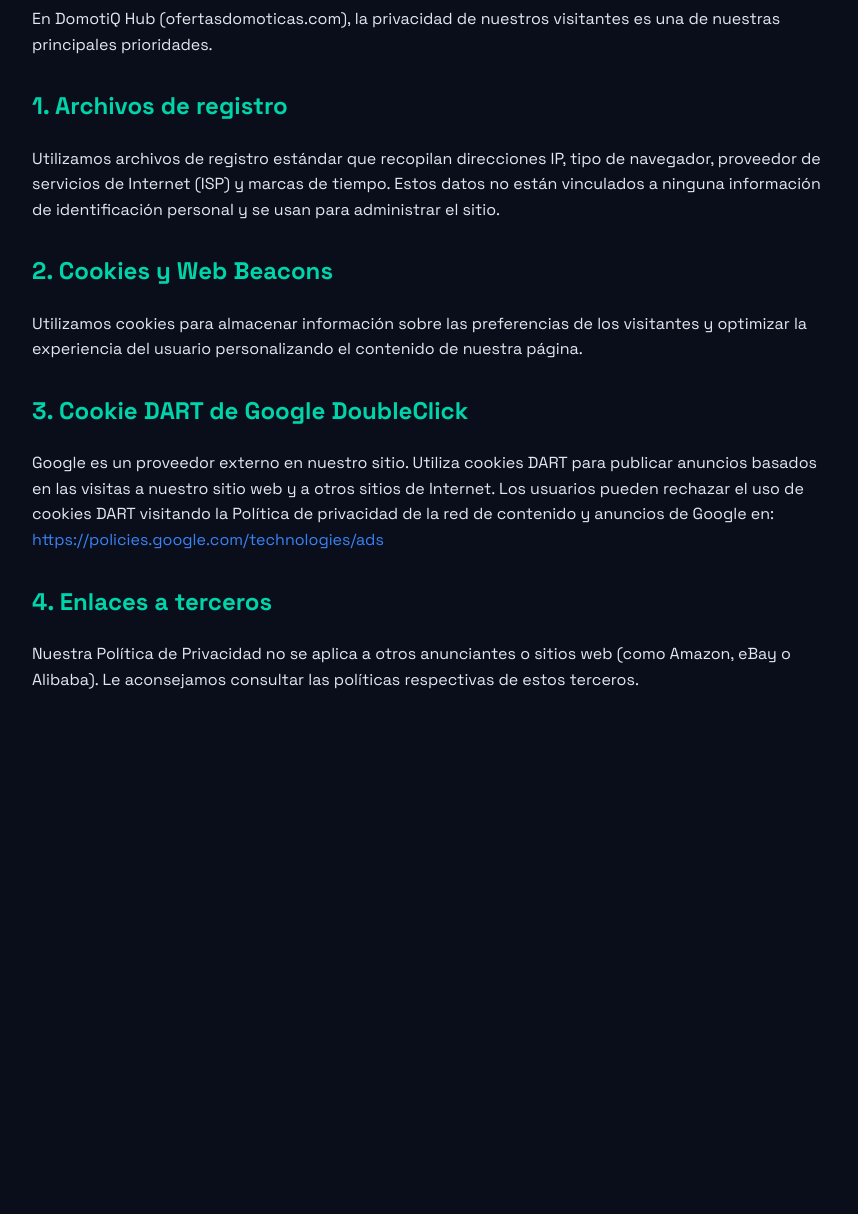
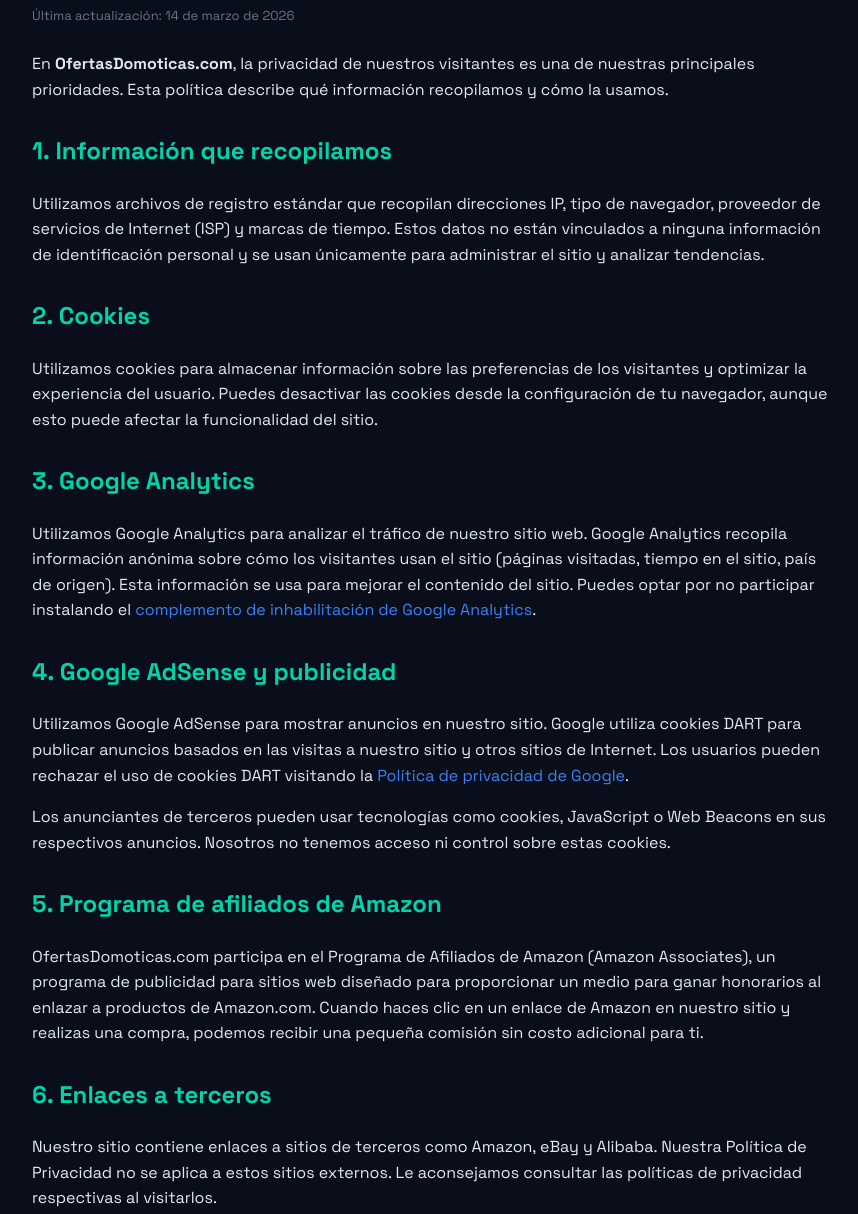
Before and after one commit to Adrianbn06/domotiq-hub, a website: page public/privacidad.html in a window 1280 px wide. Shown: the part 200-1414 px from the top of the page, without its empty margins (208-1066 px from the left). Before the commit the page ends 948 px from the top, so only its background shows below. Drawn offline with Linux system fonts and the light colour scheme.

Commit message:
agregar paginas de contacto y privacidad

```diff
--- a/public/privacidad.html
+++ b/public/privacidad.html
@@ -3,30 +3,47 @@
 <head>
   <meta charset="UTF-8">
   <meta name="viewport" content="width=device-width, initial-scale=1.0">
-  <title>Política de Privacidad | DomotiQ Hub</title>
+  <title>Política de Privacidad | OFertasDomoticas.com</title>
   <link href="https://fonts.googleapis.com/css2?family=Space+Grotesk:wght@300;400;500;600;700&display=swap" rel="stylesheet">
   <style>
     body { font-family: 'Space Grotesk', sans-serif; background: #0a0e1a; color: #e2e8f0; line-height: 1.6; padding: 40px 20px; max-width: 800px; margin: 0 auto; }
     h1, h2 { color: #00d4aa; margin-top: 30px; }
     a { color: #3b82f6; text-decoration: none; }
     .back { display: inline-block; margin-bottom: 20px; padding: 8px 16px; border: 1px solid rgba(0,212,170,0.3); border-radius: 8px; color: #00d4aa; }
+    p { margin-bottom: 12px; }
+    .updated { font-size: 13px; color: #64748b; margin-bottom: 24px; }
   </style>
 </head>
 <body>
   <a href="/" class="back">← Volver al inicio</a>
   <h1>Política de Privacidad y Cookies</h1>
-  <p>En DomotiQ Hub (ofertasdomoticas.com), la privacidad de nuestros visitantes es una de nuestras principales prioridades.</p>
+  <p class="updated">Última actualización: 14 de marzo de 2026</p>
 
-  <h2>1. Archivos de registro</h2>
-  <p>Utilizamos archivos de registro estándar que recopilan direcciones IP, tipo de navegador, proveedor de servicios de Internet (ISP) y marcas de tiempo. Estos datos no están vinculados a ninguna información de identificación personal y se usan para administrar el sitio.</p>
+  <p>En <strong>OfertasDomoticas.com</strong>, la privacidad de nuestros visitantes es una de nuestras principales prioridades. Esta política describe qué información recopilamos y cómo la usamos.</p>
 
-  <h2>2. Cookies y Web Beacons</h2>
-  <p>Utilizamos cookies para almacenar información sobre las preferencias de los visitantes y optimizar la experiencia del usuario personalizando el contenido de nuestra página.</p>
+  <h2>1. Información que recopilamos</h2>
+  <p>Utilizamos archivos de registro estándar que recopilan direcciones IP, tipo de navegador, proveedor de servicios de Internet (ISP) y marcas de tiempo. Estos datos no están vinculados a ninguna información de identificación personal y se usan únicamente para administrar el sitio y analizar tendencias.</p>
 
-  <h2>3. Cookie DART de Google DoubleClick</h2>
-  <p>Google es un proveedor externo en nuestro sitio. Utiliza cookies DART para publicar anuncios basados en las visitas a nuestro sitio web y a otros sitios de Internet. Los usuarios pueden rechazar el uso de cookies DART visitando la Política de privacidad de la red de contenido y anuncios de Google en: <a href="https://policies.google.com/technologies/ads" target="_blank">https://policies.google.com/technologies/ads</a></p>
+  <h2>2. Cookies</h2>
+  <p>Utilizamos cookies para almacenar información sobre las preferencias de los visitantes y optimizar la experiencia del usuario. Puedes desactivar las cookies desde la configuración de tu navegador, aunque esto puede afectar la funcionalidad del sitio.</p>
 
-  <h2>4. Enlaces a terceros</h2>
-  <p>Nuestra Política de Privacidad no se aplica a otros anunciantes o sitios web (como Amazon, eBay o Alibaba). Le aconsejamos consultar las políticas respectivas de estos terceros.</p>
+  <h2>3. Google Analytics</h2>
+  <p>Utilizamos Google Analytics para analizar el tráfico de nuestro sitio web. Google Analytics recopila información anónima sobre cómo los visitantes usan el sitio (páginas visitadas, tiempo en el sitio, país de origen). Esta información se usa para mejorar el contenido del sitio. Puedes optar por no participar instalando el <a href="https://tools.google.com/dlpage/gaoptout" target="_blank">complemento de inhabilitación de Google Analytics</a>.</p>
+
+  <h2>4. Google AdSense y publicidad</h2>
+  <p>Utilizamos Google AdSense para mostrar anuncios en nuestro sitio. Google utiliza cookies DART para publicar anuncios basados en las visitas a nuestro sitio y otros sitios de Internet. Los usuarios pueden rechazar el uso de cookies DART visitando la <a href="https://policies.google.com/technologies/ads" target="_blank">Política de privacidad de Google</a>.</p>
+  <p>Los anunciantes de terceros pueden usar tecnologías como cookies, JavaScript o Web Beacons en sus respectivos anuncios. Nosotros no tenemos acceso ni control sobre estas cookies.</p>
+
+  <h2>5. Programa de afiliados de Amazon</h2>
+  <p>OfertasDomoticas.com participa en el Programa de Afiliados de Amazon (Amazon Associates), un programa de publicidad para sitios web diseñado para proporcionar un medio para ganar honorarios al enlazar a productos de Amazon.com. Cuando haces clic en un enlace de Amazon en nuestro sitio y realizas una compra, podemos recibir una pequeña comisión sin costo adicional para ti.</p>
+
+  <h2>6. Enlaces a terceros</h2>
+  <p>Nuestro sitio contiene enlaces a sitios de terceros como Amazon, eBay y Alibaba. Nuestra Política de Privacidad no se aplica a estos sitios externos. Le aconsejamos consultar las políticas de privacidad respectivas al visitarlos.</p>
+
+  <h2>7. Consentimiento</h2>
+  <p>Al usar nuestro sitio web, aceptas nuestra Política de Privacidad y consientes el uso de cookies según se describe en este documento.</p>
+
+  <h2>8. Contacto</h2>
+  <p>Si tienes preguntas sobre esta política de privacidad, puedes contactarnos en: <a href="mailto:casainteligente06@hotmail.com">casainteligente06@hotmail.com</a></p>
 </body>
 </html>
```
Also changed, not shown: public/contacto.html (+1 -4 lines), public/index.html (+3 -3 lines).
